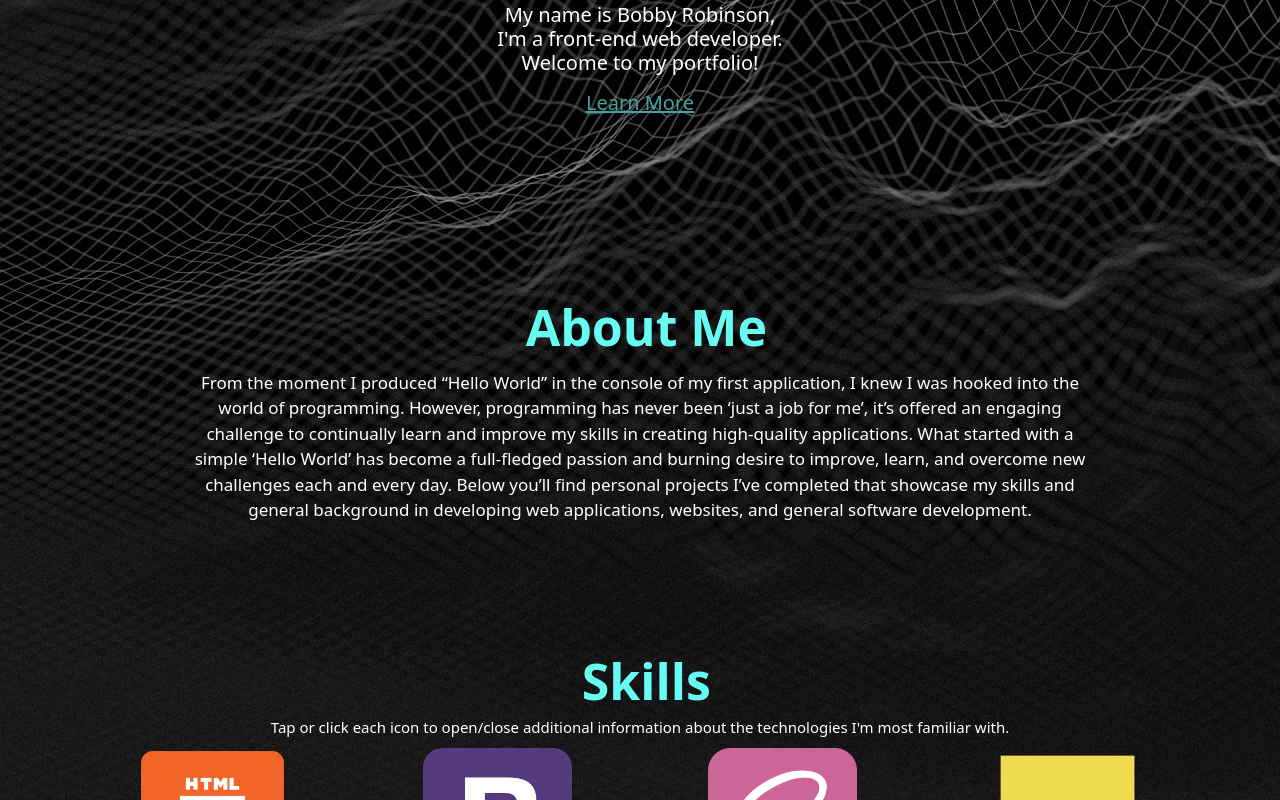
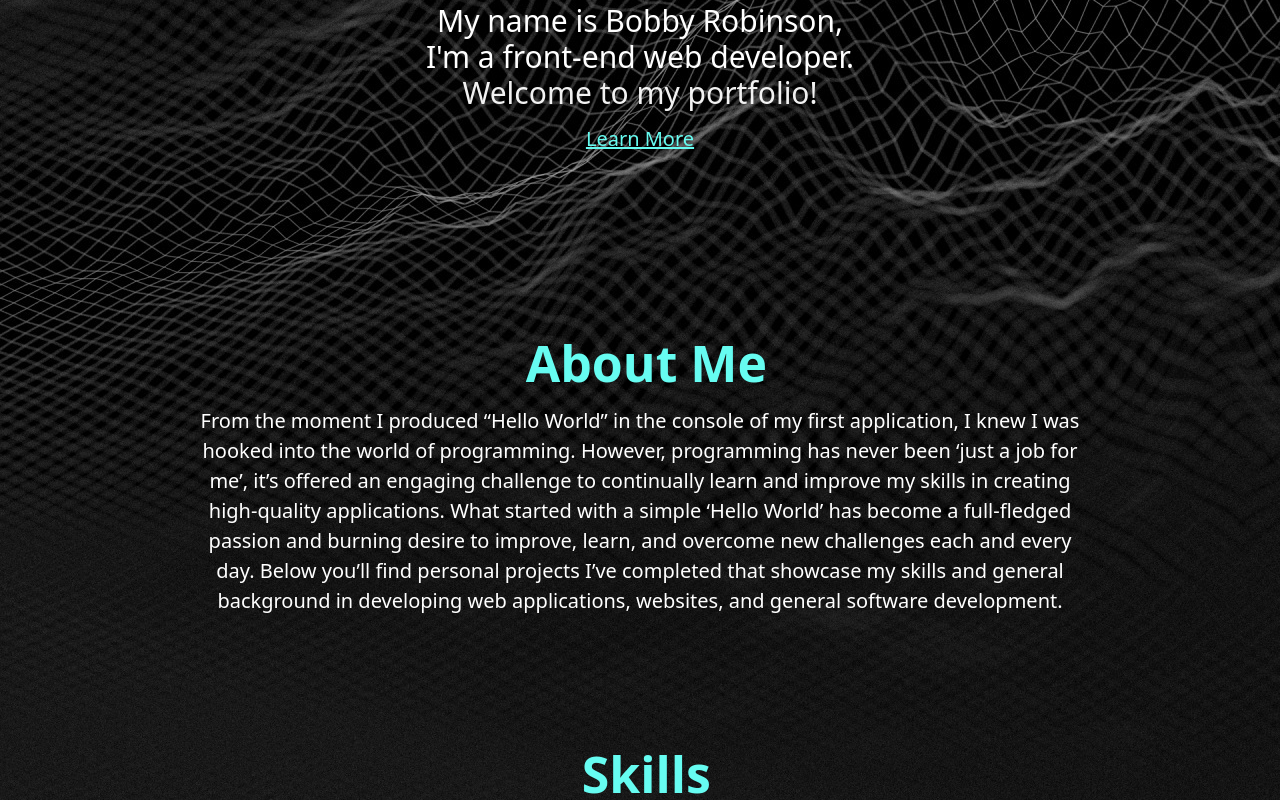
Before and after one commit to rarob/portfolio, a website: page index.html in a window 1280 px wide. Shown: the part 580-1380 px from the top of the page. Drawn offline with nearby package versions, Linux system fonts and the light colour scheme.

Commit message:
fixed bg img

```diff
--- a/index.html
+++ b/index.html
@@ -61,12 +61,23 @@
   <main>
     <header class="header">
       <h1 class="heading-1">HELLO</h1>
-      <h1 class="heading-2">My name is Bobby Robinson,
+
+
+      <h1 class="heading-2">
+        <span class='one'>My name is Bobby Robinson,
+        </span>
         <br>
-        I'm a front-end web developer.
+
+        <span class='two'>
+          I'm a front-end web developer.
+        </span>
         <br>
-        Welcome to my portfolio!
+
+        <span class='three'>
+          Welcome to my portfolio!
+        </span>
       </h1>
+
     </header>
     <div class='learn-more'>
       <a href='#am' class='learn-more-psuedo-btn'>Learn More</a>
--- a/sass/abstracts/_mixins.scss
+++ b/sass/abstracts/_mixins.scss
@@ -13,7 +13,7 @@
 
 @mixin section-paragraphs {
   p {
-    font-size: 1.7rem;
+    font-size: 2rem;
     color: white;
     text-align: center;
     margin: 1% 15% 10% 15%;
--- a/sass/base/_animations.scss
+++ b/sass/base/_animations.scss
@@ -0,0 +1,22 @@
+@keyframes fadein {
+  0% {
+    opacity: 0;
+  }
+  100% {
+    opacity: 1;
+  }
+}
+
+@keyframes fadein-btn {
+  0% {
+    opacity: 0;
+  }
+  25% {
+  }
+  50% {
+  }
+  75% {
+  }
+  100% {
+  }
+}
--- a/sass/base/_base.scss
+++ b/sass/base/_base.scss
@@ -14,9 +14,8 @@ html {
 }
 
 body {
-  background-image: url("/img/black.jpg");
-  background-repeat: no-repeat;
-  background-size: auto;
+  background: url("/img/black.jpg") no-repeat fixed;
+
   box-sizing: border-box;
   height: auto;
   width: auto;
--- a/sass/base/_typography.scss
+++ b/sass/base/_typography.scss
@@ -9,9 +9,27 @@
   }
   .heading-2 {
     color: white;
-    font-size: 2rem;
+    font-size: 3rem;
     margin-top: 0;
     text-align: center;
+  }
+}
+
+@media (max-width: $breakpoint-tablet) {
+  .header {
+    .heading-1 {
+      @include header-intro-font;
+      text-align: center;
+      color: $light-blue;
+      font-size: 1050%;
+      letter-spacing: 0.01em;
+    }
+    .heading-2 {
+      color: white;
+      font-size: 2rem;
+      margin-top: 0;
+      text-align: center;
+    }
   }
 }
 
@@ -65,7 +83,7 @@
 #skills--subheader {
   color: white;
   text-align: center;
-  font-size: 150%;
+  font-size: 2rem;
 }
 
 .popover-body {
--- a/sass/components/_button.scss
+++ b/sass/components/_button.scss
@@ -3,10 +3,10 @@
   margin-top: 1%;
   font-size: 2rem;
   a {
-    color: #45a29e;
-
+    color: $light-blue;
+    animation: fadein-btn 3s;
     &:hover {
-      opacity: 20%;
+      opacity: 50%;
       cursor: pointer;
     }
   }
--- a/sass/layout/_header.scss
+++ b/sass/layout/_header.scss
@@ -1,26 +1,23 @@
 .header {
   margin-top: 45vh;
-}
-@media (max-width: $breakpoint-tablet) {
-  .header {
-    .heading-1 {
-      @include header-intro-font;
-      text-align: center;
-      color: $light-blue;
-      font-size: 1050%;
-      margin-top: -40%;
-      letter-spacing: 0.01em;
+  .heading-2 {
+    .one {
+      animation: fadein 3s;
+      animation-delay: 0;
     }
-    .heading-2 {
-      color: white;
-      font-size: 1.5rem;
-      margin-top: 0;
-      text-align: center;
+    .two {
+      animation: fadein 5s;
+      animation-delay: 0;
+    }
+    .three {
+      animation: fadein 7s;
+      animation-delay: 0;
     }
   }
 }
+
 @media (max-width: $breakpoint-tablet) {
   .header {
-    margin-top: 25vh;
+    margin-top: 20rem;
   }
 }
--- a/sass/layout/_projects.scss
+++ b/sass/layout/_projects.scss
@@ -1,6 +1,4 @@
 .projects {
-  background-image: url("/img/black-repeat.jpg");
-
   justify-content: center;
   #projects-header {
     @include section-headers;
--- a/sass/layout/_skills.scss
+++ b/sass/layout/_skills.scss
@@ -1,6 +1,4 @@
 .skills#skills {
-  background-image: url("/img/black-repeat.jpg");
-  background-repeat: repeat;
   .container {
     display: flex !important;
 
```
Also changed, not shown: css/style.css, 1 other file.
